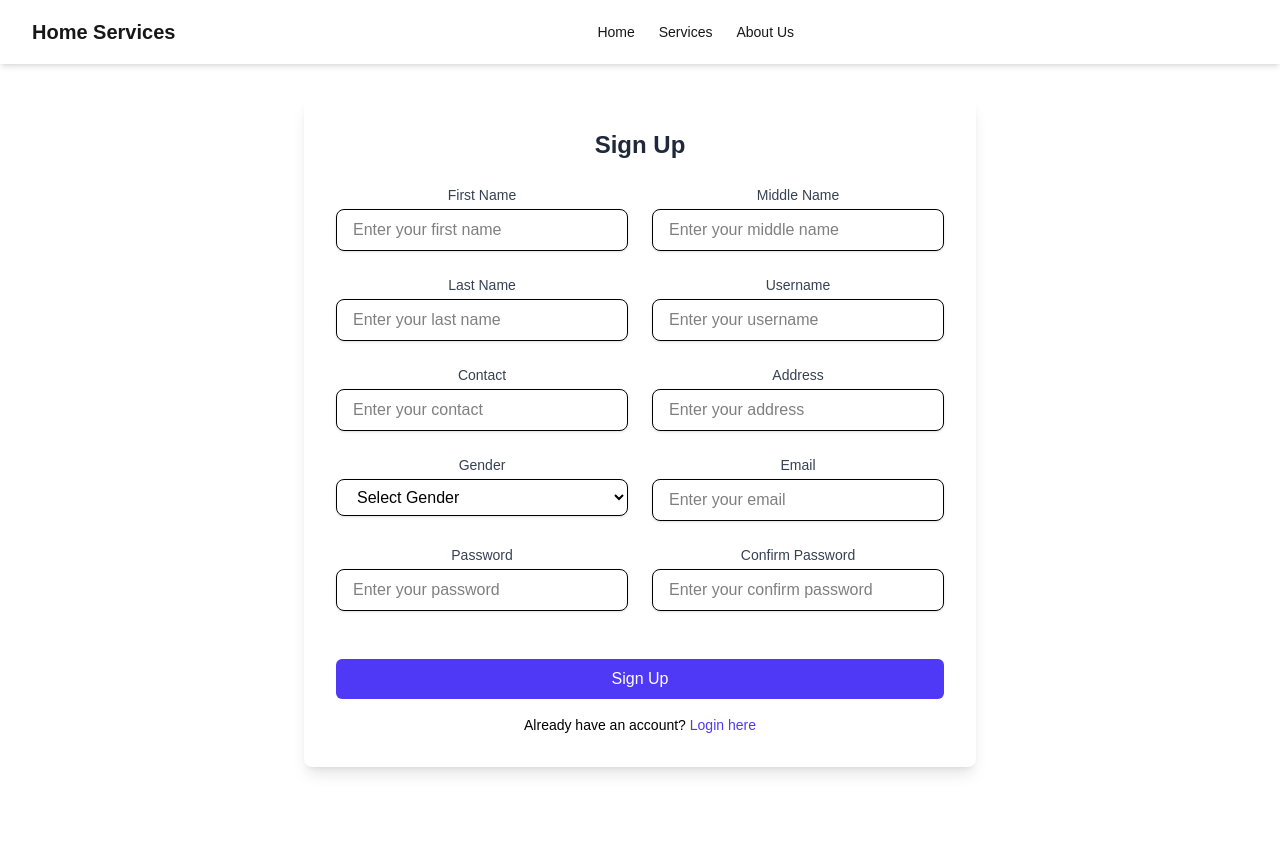
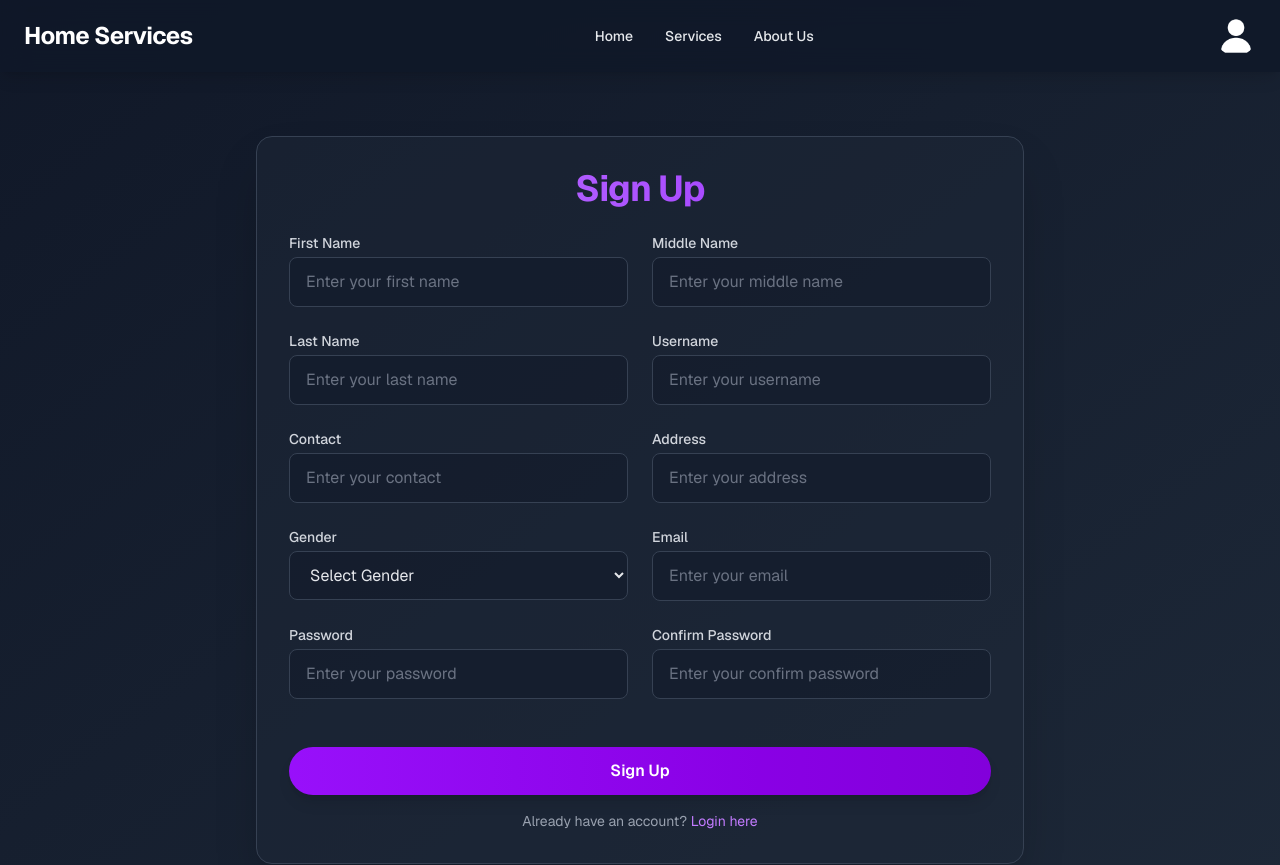
Before and after one commit to Zhaii43/home_service, a Next.js app: page /signup in a window 1280 px wide. Shown: the top 865 px of the page. Before the commit the page ends 800 px from the top, so only its background shows below. Built offline with nearby package versions, Linux system fonts and the light colour scheme.

Commit message:
final commit

```diff
--- a/src/app/signup/page.tsx
+++ b/src/app/signup/page.tsx
@@ -26,6 +26,16 @@ const SignupPage: React.FC = () => {
   const [loading, setLoading] = useState(false);
 
   const router = useRouter();
+
+  const headerAnimation = {
+    hidden: { y: -100, opacity: 0 },
+    visible: { y: 0, opacity: 1, transition: { duration: 0.6, ease: "easeOut" } },
+  };
+
+  const cardAnimation = {
+    hidden: { opacity: 0, y: 20 },
+    visible: { opacity: 1, y: 0, transition: { duration: 0.6, ease: "easeOut" } },
+  };
 
   const handleChange = (e: React.ChangeEvent<HTMLInputElement | HTMLSelectElement>) => {
     setFormData({
@@ -59,44 +69,49 @@ const SignupPage: React.FC = () => {
   };
 
   return (
-    <div className="flex flex-col min-h-screen">
+    <div className="flex flex-col min-h-screen bg-gradient-to-br from-gray-900 to-gray-800 font-sans">
+      {/* Header */}
       <motion.header
-        className="flex justify-between items-center px-8 py-4 bg-transparent shadow-md"
-        initial={{ y: -100, opacity: 0 }}
-        animate={{ y: 0, opacity: 1, transition: { duration: 0.6, ease: "easeOut" } }}
+        className="flex justify-between items-center px-6 py-4 bg-gray-900/80 backdrop-blur-md shadow-lg"
+        initial="hidden"
+        animate="visible"
+        exit="hidden"
+        variants={headerAnimation}
       >
-        <h1 className="text-xl font-bold">Home Services</h1>
-        <nav className="flex gap-6 text-sm font-medium">
-          <Link href="/" className="hover:text-blue-600">
-            Home
-          </Link>
-          <Link href="/services" className="hover:text-blue-600">
-            Services
-          </Link>
-          <Link href="/about-us" className="hover:text-blue-600">
-            About Us
-          </Link>
+        <h1 className="text-2xl font-bold text-white tracking-tight">Home Services</h1>
+        <nav className="flex gap-8 text-sm font-medium">
+          <Link href="/" className="text-gray-200 hover:text-purple-400 transition-colors duration-200">Home</Link>
+          <Link href="/services" className="text-gray-200 hover:text-purple-400 transition-colors duration-200">Services</Link>
+          <Link href="/about-us" className="text-gray-200 hover:text-purple-400 transition-colors duration-200">About Us</Link>
         </nav>
         <div>
           <Link href="/login">
             <Image
               src="/images/user1.png"
               alt="Login/Signup"
-              width={32}
-              height={32}
-              className="cursor-pointer hover:opacity-80"
+              width={40}
+              height={40}
+              className="rounded-full hover:opacity-80 transition-opacity duration-200"
             />
           </Link>
         </div>
       </motion.header>
 
-      <main className="flex flex-col items-center justify-center flex-grow text-center p-8">
-        <div className="w-full max-w-2xl bg-white shadow-lg rounded-lg p-8">
-          <h2 className="text-2xl text-center font-bold mb-6 text-gray-800">Sign Up</h2>
+      {/* Main Content */}
+      <main className="flex flex-col items-center justify-center flex-grow px-4 sm:px-6 lg:px-8 py-16">
+        <motion.div
+          className="w-full max-w-3xl bg-gray-800/50 border border-gray-700 rounded-2xl shadow-2xl p-8"
+          variants={cardAnimation}
+          initial="hidden"
+          animate="visible"
+        >
+          <h2 className="text-4xl font-bold text-center mb-6 bg-clip-text text-transparent bg-gradient-to-r from-purple-400 to-purple-600 tracking-tight">
+            Sign Up
+          </h2>
           <form onSubmit={handleSubmit} className="grid grid-cols-1 md:grid-cols-2 gap-6">
             {(Object.keys(formData) as Array<keyof typeof formData>).map((key) => (
               <div key={key}>
-                <label className="block text-sm font-medium text-gray-700 capitalize">
+                <label className="block text-sm font-medium text-gray-300 capitalize">
                   {key.replace("_", " ")}
                 </label>
                 {key === "gender" ? (
@@ -105,7 +120,7 @@ const SignupPage: React.FC = () => {
                     value={formData[key] as string}
                     onChange={handleChange}
                     required
-                    className="mt-1 block w-full px-4 py-2 border border-black rounded-lg shadow-sm focus:ring-blue-500 focus:border-blue-500 text-black"
+                    className="mt-1 block w-full px-4 py-3 bg-gray-900/50 border border-gray-700 rounded-lg text-gray-200 focus:outline-none focus:ring-2 focus:ring-purple-500 focus:border-purple-500 transition-all duration-200"
                   >
                     <option value="">Select Gender</option>
                     <option value="Male">Male</option>
@@ -119,35 +134,62 @@ const SignupPage: React.FC = () => {
                     value={formData[key] as string}
                     onChange={handleChange}
                     required
-                    className="mt-1 block w-full px-4 py-2 border border-black rounded-lg shadow-sm focus:ring-blue-500 focus:border-blue-500 text-black"
+                    className="mt-1 block w-full px-4 py-3 bg-gray-900/50 border border-gray-700 rounded-lg text-gray-200 placeholder-gray-500 focus:outline-none focus:ring-2 focus:ring-purple-500 focus:border-purple-500 transition-all duration-200"
                     placeholder={`Enter your ${key.replace("_", " ")}`}
                   />
                 )}
-                {errors[key] && <p className="text-red-500 text-sm">{errors[key]}</p>}
+                {errors[key] && (
+                  <p className="text-red-400 text-sm mt-1">{errors[key]}</p>
+                )}
               </div>
             ))}
             <div className="col-span-full mt-6">
               <button
                 type="submit"
                 disabled={loading}
-                className="w-full px-4 py-2 bg-indigo-600 text-white rounded-md hover:bg-indigo-700 focus:outline-none"
+                className="w-full px-4 py-3 bg-gradient-to-r from-purple-600 to-purple-700 text-white font-semibold rounded-full shadow-lg hover:from-purple-700 hover:to-purple-800 hover:scale-105 transform transition-all duration-300 disabled:opacity-50 disabled:cursor-not-allowed"
               >
                 {loading ? "Signing Up..." : "Sign Up"}
               </button>
-              {successMessage && <p className="text-green-500 mt-4 text-sm">{successMessage}</p>}
+              {successMessage && (
+                <motion.p
+                  className="text-green-400 mt-4 text-sm text-center bg-green-900/20 border border-green-700 rounded-lg py-2"
+                  initial={{ opacity: 0 }}
+                  animate={{ opacity: 1 }}
+                  transition={{ duration: 0.3 }}
+                >
+                  {successMessage}
+                </motion.p>
+              )}
+              {errors.general && (
+                <motion.p
+                  className="text-red-400 mt-4 text-sm text-center bg-red-900/20 border border-red-700 rounded-lg py-2"
+                  initial={{ opacity: 0 }}
+                  animate={{ opacity: 1 }}
+                  transition={{ duration: 0.3 }}
+                >
+                  {errors.general}
+                </motion.p>
+              )}
             </div>
-            {errors.general && <p className="text-red-500 mt-4 text-sm">{errors.general}</p>}
           </form>
-          <div className="mt-4 text-sm text-black">
+          <div className="mt-4 text-sm text-gray-400 text-center">
             <p>
               Already have an account?{" "}
-              <Link href="/login" className="text-indigo-600 hover:text-indigo-800">
+              <Link href="/login" className="text-purple-400 hover:text-purple-300 transition-colors duration-200">
                 Login here
               </Link>
             </p>
           </div>
-        </div>
+        </motion.div>
       </main>
+
+      {/* Footer */}
+      <footer className="bg-gray-900/80 backdrop-blur-md text-center py-6">
+        <p className="text-sm text-gray-400">
+          © {new Date().getFullYear()} Home Services. All rights reserved.
+        </p>
+      </footer>
     </div>
   );
 };
```
